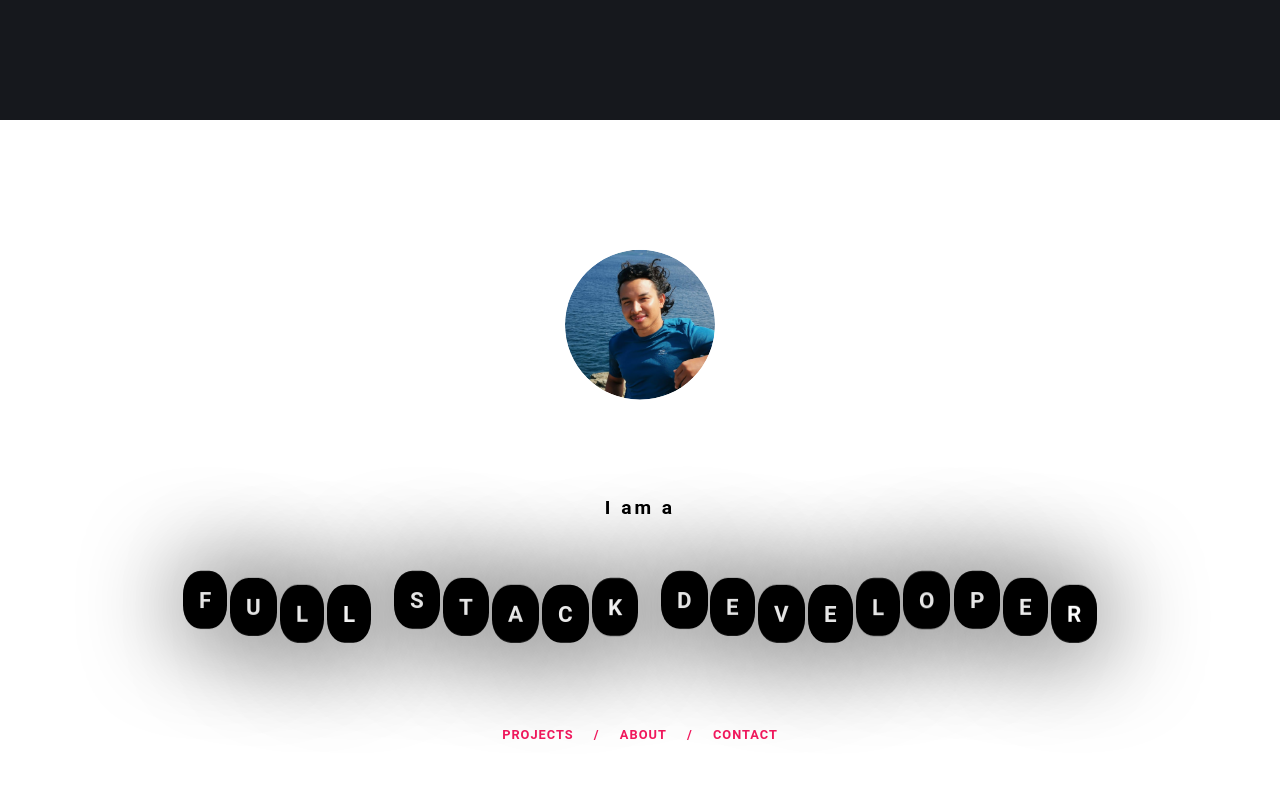
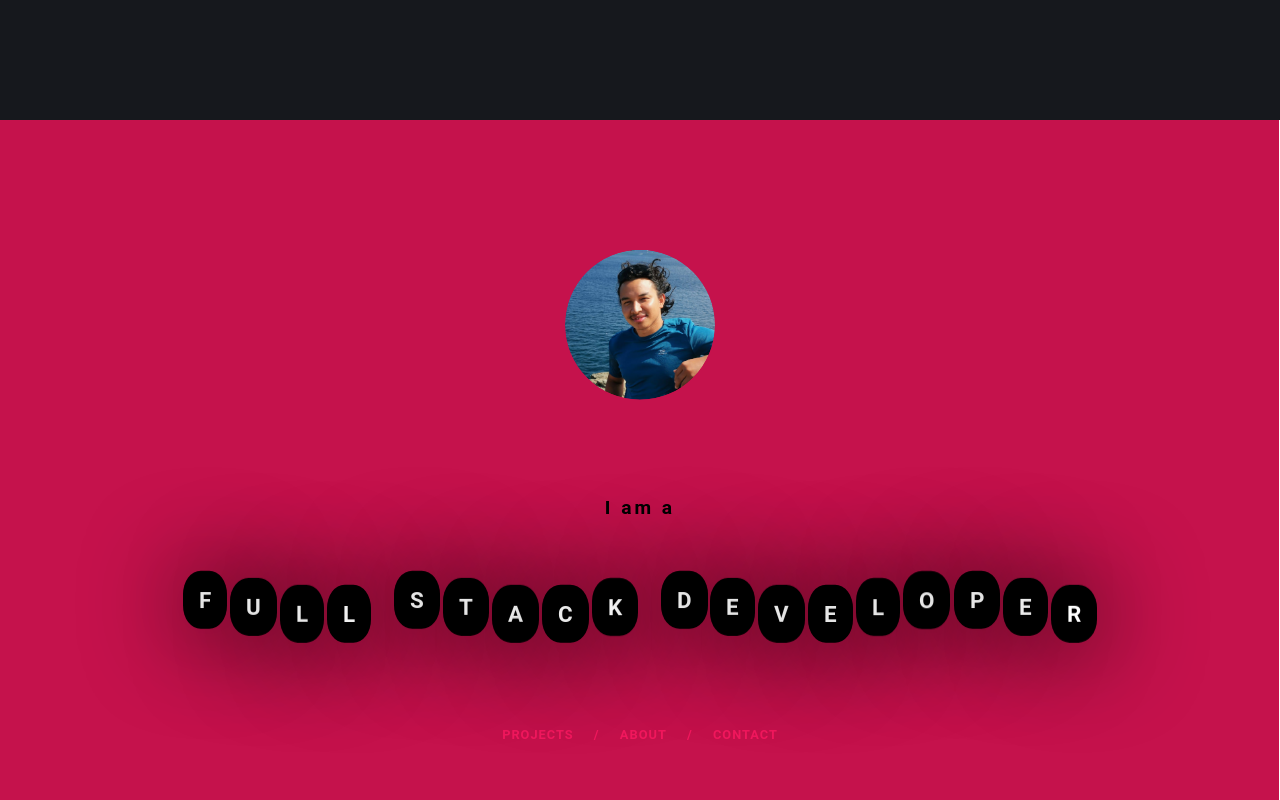
Before and after one commit to KishorBudhathoki10/portfolio-react, a React (Create React App) app: page / in a window 1280 px wide. Shown: the part 680-1480 px from the top of the page. Built offline with nearby package versions, Linux system fonts and the light colour scheme.

Commit message:
Fixing some bugs in home page

```diff
--- a/src/Component/ChangingDiv/ChangingDiv.module.css
+++ b/src/Component/ChangingDiv/ChangingDiv.module.css
@@ -1,4 +1,4 @@
 .scriptBox {
   will-change: width, height, left, top;
-  position: relative;
+  position: absolute;
 }
--- a/src/Component/FloatingText/FloatingText.js
+++ b/src/Component/FloatingText/FloatingText.js
@@ -1,6 +1,6 @@
 import React from "react";
 import { useSpring, animated } from "react-spring";
-// import range from "lodash-es/range";
+
 import classes from "./FloatingText.module.css";
 
 const title = "FULL STACK DEVELOPER";
--- a/src/Routes/AboutMe/AboutMe.js
+++ b/src/Routes/AboutMe/AboutMe.js
@@ -27,7 +27,7 @@ function AboutMe() {
                 My name is Kishor. I am currently living in Barcelona. Having
                 over 3 years of coding experience, I have dedicated my time on
                 gaining proficiency on all the different areas of web
-                development in order to better my self as a Web Developer and
+                development in order to better my self as a developer and
                 problem solver. Having said that, I am very comfortable using
                 both frontend and backend technologies.
               </p>
--- a/src/Routes/AboutMe/AboutMe.module.css
+++ b/src/Routes/AboutMe/AboutMe.module.css
@@ -41,7 +41,6 @@
   background-repeat: no-repeat;
   background-size: 190%;
   border-radius: 50%;
-  /* border: 4px solid #c5124c; */
 }
 
 .overview {
--- a/src/Routes/ContactMe/ContactMe.module.css
+++ b/src/Routes/ContactMe/ContactMe.module.css
@@ -1,7 +1,6 @@
 .ContactMe {
   background-color: #16181d;
   min-height: 100vh;
-  /* color: white; */
   color: #c5124c;
   position: relative;
 }
@@ -46,7 +45,6 @@
   padding: 0.3rem;
   border: none;
   letter-spacing: 1px;
-  /* line-height: 1rem; */
 }
 
 .sendButton input {
--- a/src/Routes/Home/Home.module.css
+++ b/src/Routes/Home/Home.module.css
@@ -85,7 +85,7 @@
   }
 }
 
-@media (max-height: 640px) {
+@media (max-height: 400px) {
   .FloatingName {
     top: 50%;
   }
```
